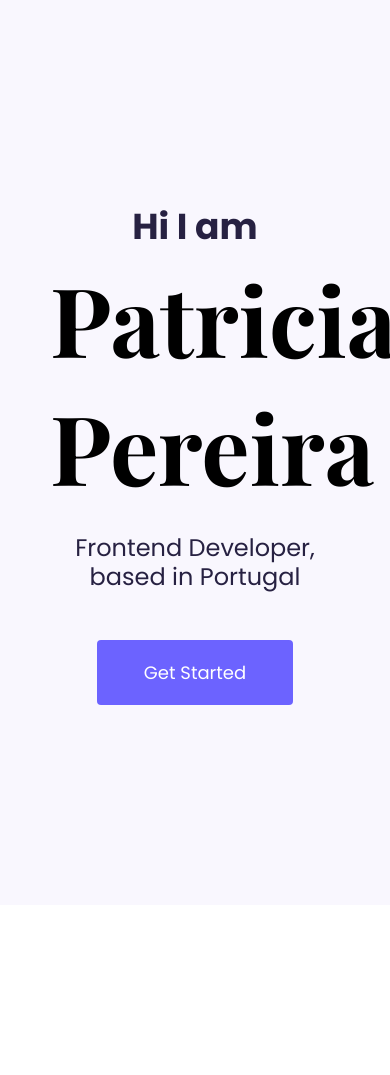
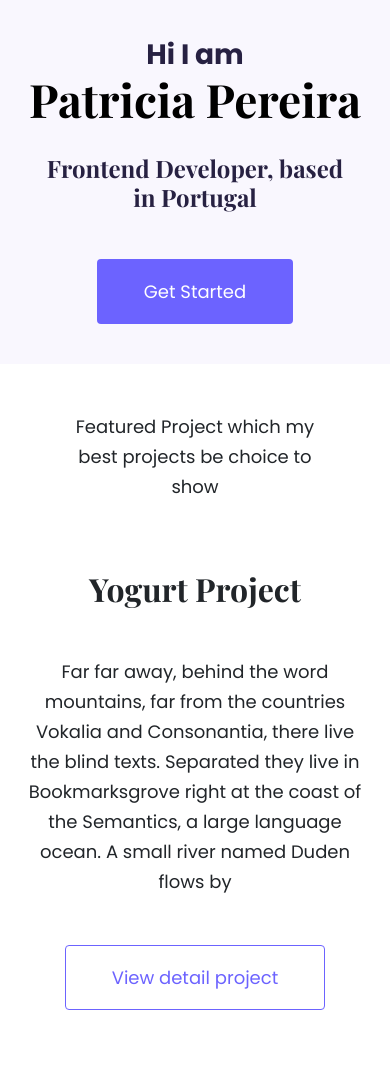
Before and after one commit to NataliaIv90/responsive-portfolio-project, a plain HTML site: page index.html in a window 390 px wide. Shown: the top 1075 px of the page. Before the commit the page ends 905 px from the top, so only its background shows below. Drawn offline with nearby package versions, Linux system fonts and the light colour scheme.

Commit message:
added content to landing page and make it responsive

```diff
--- a/css/style.css
+++ b/css/style.css
@@ -10,10 +10,16 @@ body {
   font-family: var(--default-font);
 }
 
+h1,
+h2,
+h3 {
+  font-family: var(--heading-font);
+}
+
 .hero {
   background-color: var(--main-color);
   text-align: center;
-  padding: 200px 50px;
+  padding: 160px 50px;
 }
 
 .hero p {
@@ -23,13 +29,12 @@ body {
 }
 
 h1 {
-  font-family: var(--heading-font);
   color: #000;
   font-size: 96px;
-  line-height: 128px;
+  line-height: 1.5;
 }
 
-h2 {
+.hero h2 {
   font-weight: 400;
   font-size: 24px;
   color: var(--secondary-color);
@@ -44,3 +49,57 @@ h2 {
   padding: 18px 46px;
   border-radius: 4px;
 }
+
+.btn-branded-outline {
+  color: var(--brand-color);
+  color: var(--brand-color);
+  text-decoration: none;
+  font-size: 18px;
+  line-height: 27px;
+  padding: 18px 46px;
+  border: 1px solid var(--brand-color);
+  border-radius: 4px;
+}
+
+.project-description {
+  padding: 80px 20px;
+}
+
+h2 {
+  font-size: 64px;
+  font-weight: 700;
+}
+
+p {
+  line-height: 30px;
+  font-size: 16px;
+}
+
+@media (max-width: 800px) {
+  .hero {
+    padding: 40px 20px;
+    text-align: center;
+  }
+
+  .hero p {
+    font-size: 28px;
+  }
+
+  .project-description {
+    padding: 20px 10px;
+    text-align: center;
+  }
+
+  h1 {
+    font-size: 46px;
+    line-height: 1.3;
+  }
+  h2 {
+    font-size: 32px;
+  }
+
+  p {
+    text-align: center;
+    font-size: 18px;
+  }
+}
--- a/index.html
+++ b/index.html
@@ -31,7 +31,64 @@
       <h2 class="m-4">Frontend Developer, based in Portugal</h2>
       <a href="#" class="btn btn-branded mt-4">Get Started</a>
     </div>
+    <div class="container">
+      <p class="text-center m-5">
+        Featured Project which my best projects be choice to show
+      </p>
 
+      <div class="row mb-5">
+        <div class="col d-none d-lg-block">
+          <img src="images/yougurt.png" alt="" class="img img-fluid" />
+        </div>
+        <div class="col">
+          <div class="project-description">
+            <h2 class="mb-5">Yogurt Project</h2>
+            <p class="mb-5">
+              Far far away, behind the word mountains, far from the countries
+              Vokalia and Consonantia, there live the blind texts. Separated
+              they live in Bookmarksgrove right at the coast of the Semantics, a
+              large language ocean. A small river named Duden flows by
+            </p>
+            <a href="#" class="btn btn-branded-outline">View detail project</a>
+          </div>
+        </div>
+      </div>
+      <div class="row mb-5">
+        <div class="col">
+          <div class="project-description">
+            <h2 class="mb-5">Weather App</h2>
+            <p class="mb-5">
+              Far far away, behind the word mountains, far from the countries
+              Vokalia and Consonantia, there live the blind texts. Separated
+              they live in Bookmarksgrove right at the coast of the Semantics, a
+              large language ocean. A small river named Duden flows by
+            </p>
+            <a href="#" class="btn btn-branded-outline">View detail project</a>
+          </div>
+        </div>
+        <div class="col d-none d-lg-block">
+          <img src="images/weather.png" alt="" class="img img-fluid" />
+        </div>
+      </div>
+
+      <div class="row">
+        <div class="col d-none d-lg-block">
+          <img src="images/dictionary.png" alt="" class="img img-fluid" />
+        </div>
+        <div class="col">
+          <div class="project-description">
+            <h2 class="mb-5">Dictionary App</h2>
+            <p class="mb-5">
+              Far far away, behind the word mountains, far from the countries
+              Vokalia and Consonantia, there live the blind texts. Separated
+              they live in Bookmarksgrove right at the coast of the Semantics, a
+              large language ocean. A small river named Duden flows by
+            </p>
+            <a href="#" class="btn btn-branded-outline">View detail project</a>
+          </div>
+        </div>
+      </div>
+    </div>
     <!-- <i class="fa-brands fa-facebook-f"></i>
       <i class="fa-brands fa-linkedin-in"></i>
       <i class="fa-brands fa-instagram"></i> -->
```
Also changed, not shown: images/dictionary.png (added), images/weather.png (added), images/yougurt.png (added).
